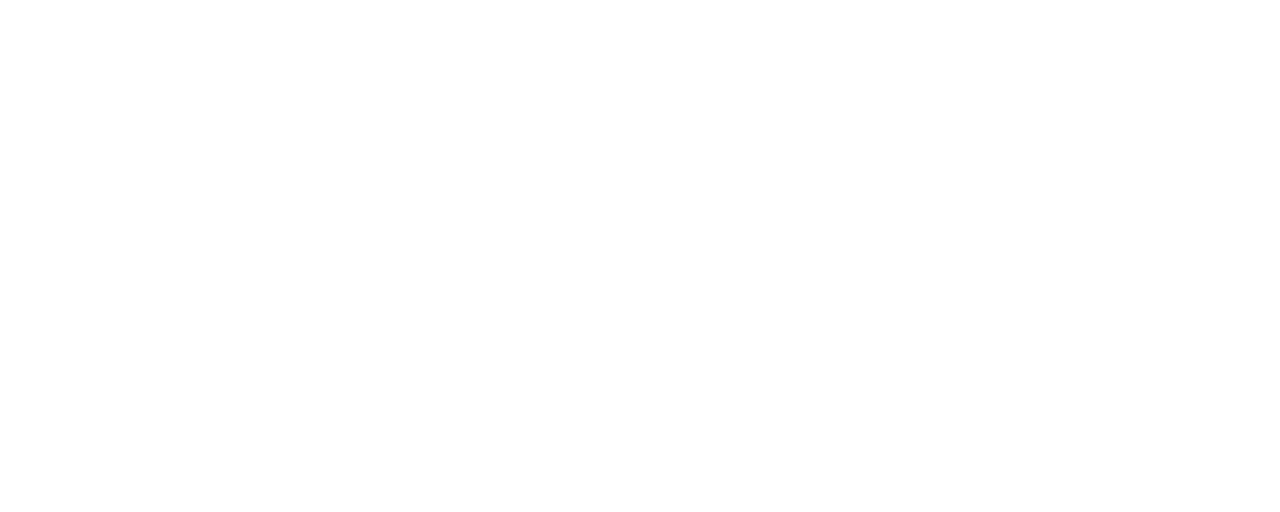
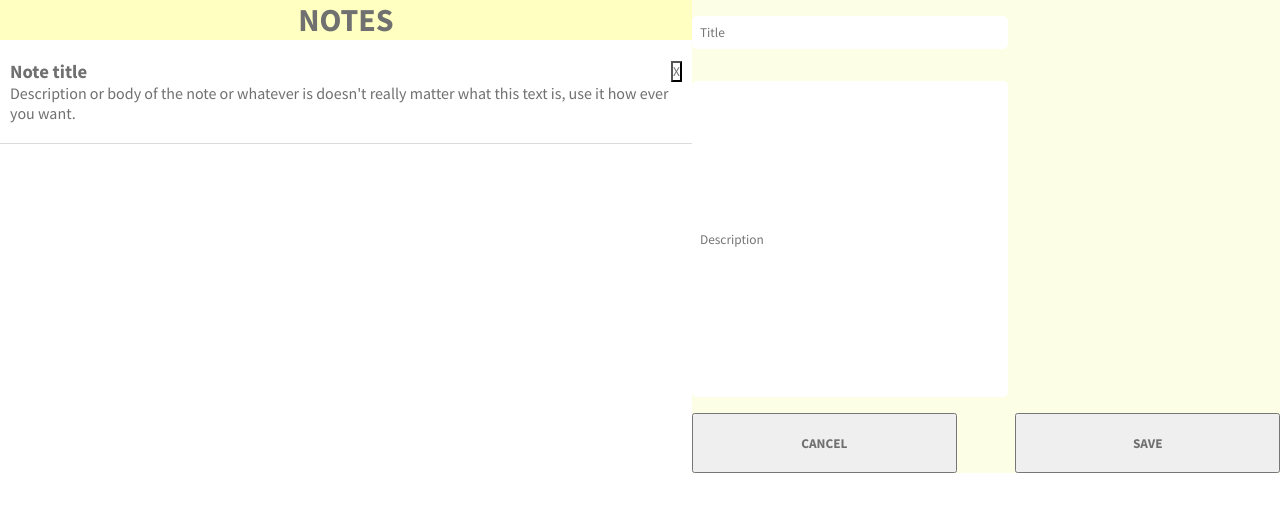
Before and after one commit to nick75mowbray/note_taker, a website: page notes.html in a window 1280 px wide. Drawn offline with nearby package versions, Linux system fonts and the light colour scheme.

Commit message:
update styling and html

```diff
--- a/notes.html
+++ b/notes.html
@@ -0,0 +1,64 @@
+<!DOCTYPE html>
+<html lang="en">
+<head>
+    <meta charset="UTF-8">
+    <meta name="viewport" content="width=device-width, initial-scale=1.0">
+    <title>Notes</title>
+    <link href="https://fonts.googleapis.com/css2?family=Source+Sans+Pro:wght@400;600;700&display=swap" rel="stylesheet">
+    <link rel="stylesheet" href="css/style.css">
+</head>
+<body>
+    <div class="notes-container">
+        <div class="notes-col">
+
+            <div class="banner">
+                <h1>NOTES</h1>
+            </div>
+
+            <div id="notes-content">
+                <!-- add new notes in here -->
+                <div class="note-card">
+
+                    <div class="card-heading">
+                        <h3 class="title">Note title</h3>
+                        <!-- change button icon -->
+                        <button class="delete">X</button>
+                    </div>
+
+                    <p class="description">Description or body of the note or whatever is doesn't
+                        really matter what this text is, use it how ever you want.</p>
+
+                </div>
+            </div>
+        </div>
+        <div class="form-col">
+            <form id="note-form">
+                <input type="text" id="form-title" placeholder="Title">
+                <input type="textarea" id="form-description" placeholder="Description">
+                <div id="buttons-container">
+                    <button id="cancel">CANCEL</button>
+                    <button id="save" type="submit">SAVE</button>
+                </div>
+            </form>
+        </div>
+    </div>
+
+    <!-- jquery script -->
+    <script src="https://code.jquery.com/jquery-3.5.1.min.js" integrity="sha256-9/aliU8dGd2tb6OSsuzixeV4y/faTqgFtohetphbbj0=" crossorigin="anonymous"></script>
+<script>
+$( document ).ready(function(){
+
+    // $.get("/api/style", function(data){
+    //     if (data){
+    //         console.log(data);
+
+    //     }
+
+    // });
+
+
+
+}); //end ready function
+</script>
+</body>
+</html>
--- a/style.css
+++ b/public/css/style.css
@@ -55,3 +55,57 @@ body {
     outline: none;
     background-color: #FFFF77;
 }
+
+/* style notes page */
+.notes-container {
+    display: flex;
+    justify-content: center;
+}
+.banner {
+    background-color: #FFFFC1;
+    color: #707070;
+    text-align: center;
+}
+/* note cards */
+.note-card {
+    border-bottom: 1px solid #DBDBDB;
+    padding: 20px 10px;
+}
+.card-heading {
+    display: flex;
+    justify-content: space-between;
+    align-items: center;
+}
+.title {
+    font-weight: 700;
+}
+.delete {
+    background-color: transparent;
+}
+/* form */
+.form-col {
+    background-color: #FCFFE6;
+}
+input {
+    background-color: #ffffff;
+    border: none;
+    outline: none;
+    border-radius: 5px;
+    padding: 8px;
+    max-width: 400px;
+    min-width: 300px;
+    margin: 16px 0;
+}
+#form-description {
+    height: 300px;
+}
+#buttons-container {
+    display: flex;
+    justify-content: space-between;
+}
+#cancel, #save {
+    width: 45%;
+    height: 60px;
+    text-align: center;
+    font-weight: 700;
+}
```
Also changed, not shown: package.json (added, +26 -0 lines), server.js (+39 -0 lines), 1 other file.
